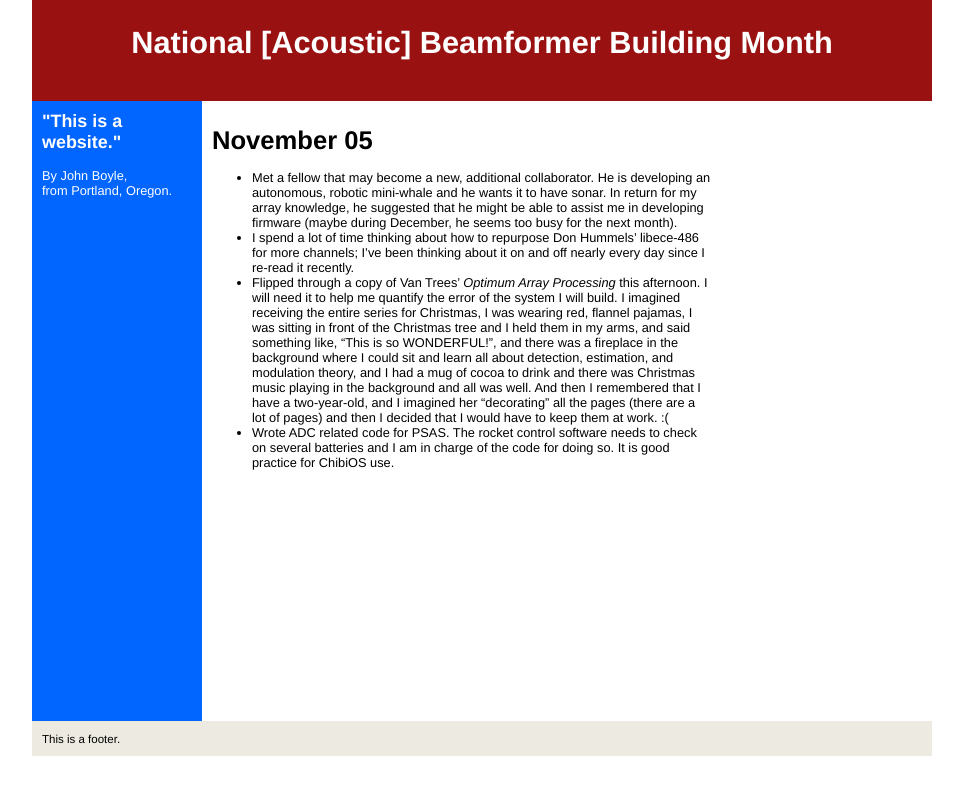
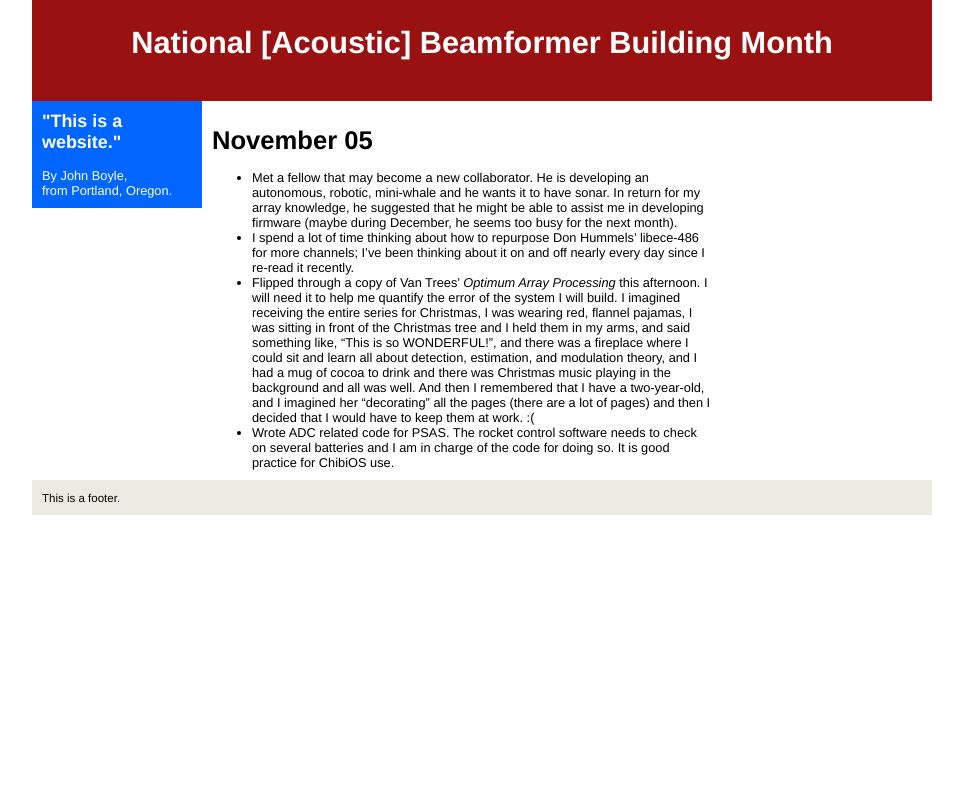
Before and after one commit to kebno/kebno.github.io, a Jekyll site: the page built from _posts/2013-11-05-day5.markdown, in a window 1280 px wide. Shown: the top 795 px of the page, without its empty margins (108-1071 px from the left). Built offline with Jekyll 4.4.1, drawn with Linux system fonts in a browser that asks for light colours.

Commit message:
Fix layout and update post punc.

```diff
--- a/_layouts/default.html
+++ b/_layouts/default.html
@@ -105,7 +105,7 @@ webmonkey is a great site.>
 
 			width: 150px;
 
-			height: 600px;
+			height: auto;
 
 			margin: 0 0 0 0;
 
@@ -131,7 +131,7 @@ webmonkey is a great site.>
 
 			width: 500px;
 
-			height: 600px;
+			height: auto;
 
 			margin: 0 0 0 0;
 
@@ -139,7 +139,7 @@ webmonkey is a great site.>
 
 			padding: 10px;
 
-			overflow: hidden;
+			overflow: auto;
 
 			}
 
--- a/_posts/2013-11-05-day5.markdown
+++ b/_posts/2013-11-05-day5.markdown
@@ -3,25 +3,25 @@ layout: post
 title: November 05
 ---
 
-* Met a fellow that may become a new, additional collaborator. He is developing
-  an autonomous, robotic mini-whale and he wants it to have sonar.  In return
-  for my array knowledge, he suggested that he might be able to assist me in
+* Met a fellow that may become a new collaborator. He is developing an
+  autonomous, robotic, mini-whale and he wants it to have sonar.  In return for
+  my array knowledge, he suggested that he might be able to assist me in
   developing firmware (maybe during December, he seems too busy for the next
   month).
 * I spend a lot of time thinking about how to repurpose Don Hummels' libece-486
   for more channels; I've been thinking about it on and off nearly every day
   since I re-read it recently.
 * Flipped through a copy of Van Trees' *Optimum Array Processing* this
-  afternoon.  I will need it to help me quantify the error of the
-  system I will build. I imagined receiving the entire series for Christmas, I
-  was wearing red, flannel pajamas, I was sitting in front of the Christmas
-  tree and I held them in my arms, and said something like, "This is so
-  WONDERFUL!", and there was a fireplace in the background where I could sit
-  and learn all about detection, estimation, and modulation theory, and I had a
-  mug of cocoa to drink and there was Christmas music playing in the background
-  and all was well.  And then I remembered that I have a two-year-old, and I
-  imagined her "decorating" all the pages (there are a lot of pages) and then I
-  decided that I would have to keep them at work.  :(
+  afternoon.  I will need it to help me quantify the error of the system I will
+  build. I imagined receiving the entire series for Christmas, I was wearing
+  red, flannel pajamas, I was sitting in front of the Christmas tree and I held
+  them in my arms, and said something like, "This is so WONDERFUL!", and there
+  was a fireplace where I could sit and learn all about detection, estimation,
+  and modulation theory, and I had a mug of cocoa to drink and there was
+  Christmas music playing in the background and all was well.  And then I
+  remembered that I have a two-year-old, and I imagined her "decorating" all
+  the pages (there are a lot of pages) and then I decided that I would have to
+  keep them at work.  :(
 * Wrote ADC related code for PSAS. The rocket control software needs to check
   on several batteries and I am in charge of the code for doing so. It is good
   practice for ChibiOS use.
--- a/index.html
+++ b/index.html
@@ -7,7 +7,7 @@ title: Home
 <ul>
   {% for post in site.posts %}
     <div>
-      <br>
+        <br>
       <a href="{{ post.url }}">{{ post.title }}</a>
       ({{ post.date | date_to_string}})
       <br>
```
